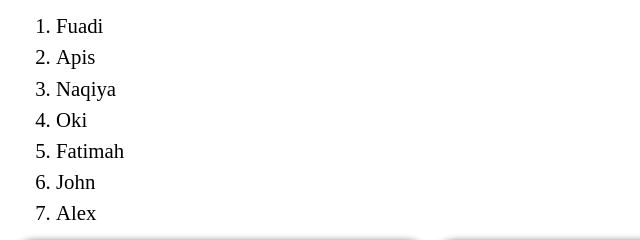
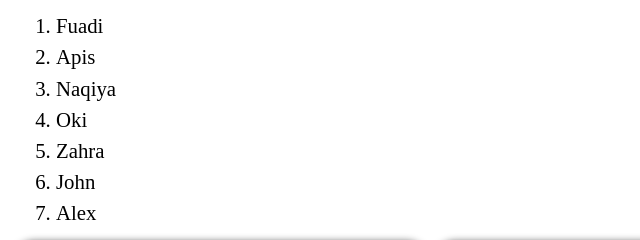
Before and after one commit to fuadinaqi/project-hompage, a plain HTML site: page index.html in a window 1280 px wide. Shown: the part 1440-1680 px from the top of the page, 0-640 px from the left. Drawn offline with Linux system fonts and the light colour scheme.

Commit message:
ganti fulanah jadi zahra

```diff
--- a/index.html
+++ b/index.html
@@ -30,7 +30,7 @@
         <li>Apis</li>
         <li>Naqiya</li>
         <li>Oki</li>
-        <li>Fatimah</li>
+        <li>Zahra</li>
         <li>John</li>
         <li>Alex</li>
       </ol>
```
